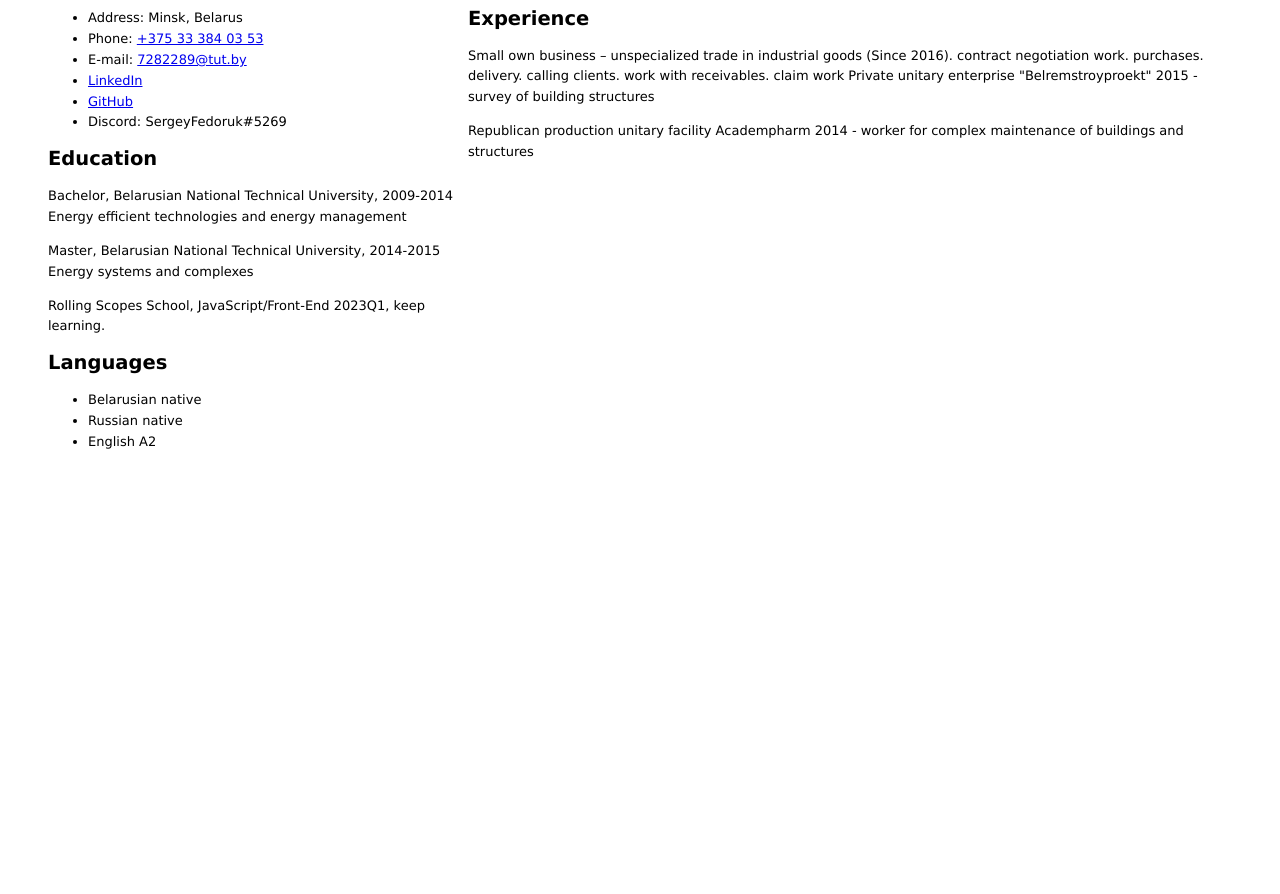
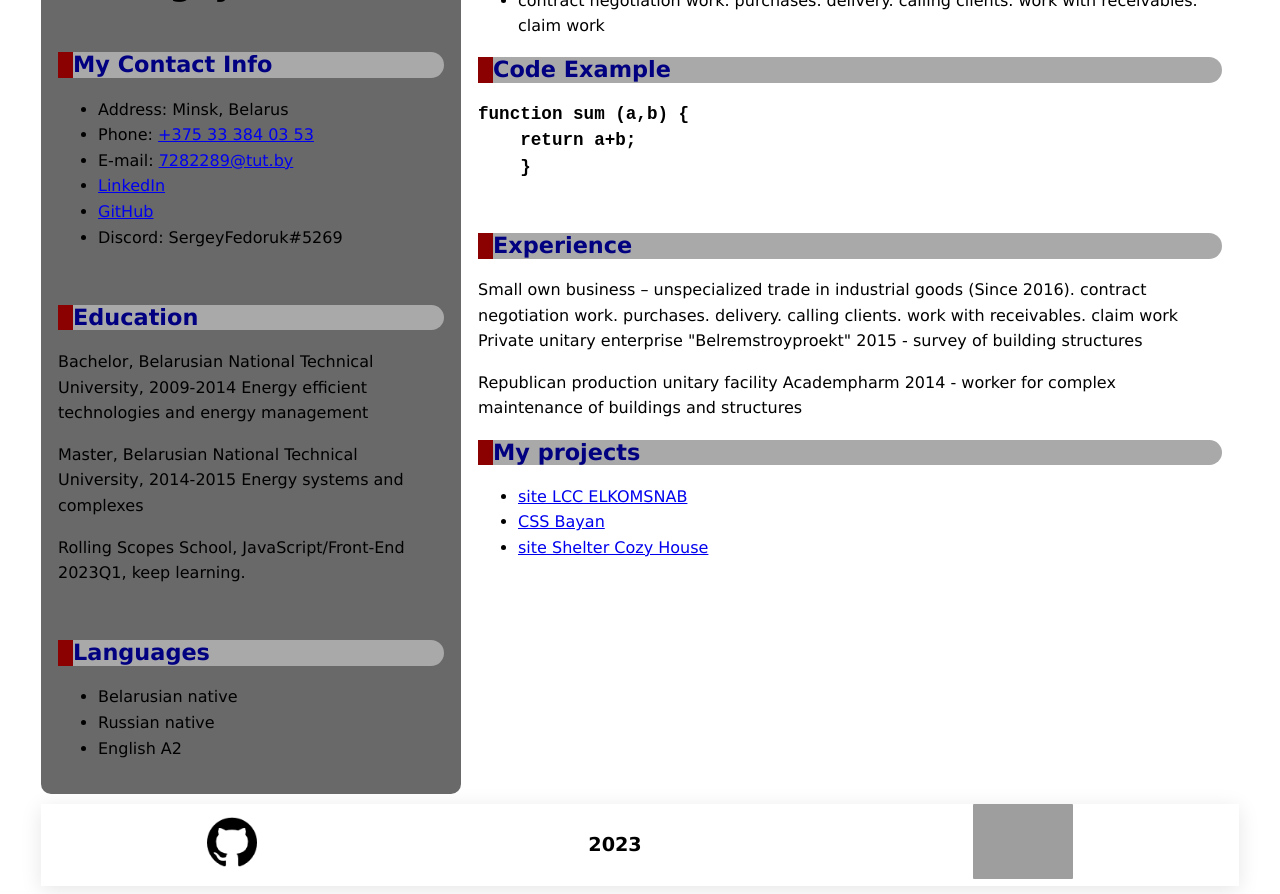
Before and after one commit to SergeyFedoruk/rsschool-cv, a plain HTML site: page index.html in a window 1280 px wide. Shown: the part 494-1388 px from the top of the page. Before the commit the page ends 975 px from the top, so only its background shows below. Drawn offline with Linux system fonts and the light colour scheme; grey boxes are pictures that could not be loaded.

Commit message:
add: end CV 07.07.2023.   10 30

```diff
--- a/index.html
+++ b/index.html
@@ -20,7 +20,7 @@
 </header>
 <main>
     <div class="wrapper two-column-layout">
-    <section>
+    <section class="left__column">
 <p><img src="FotoResumeFedoruk2.jpg" alt="Sergey Fedoruk foto"></p>
 <h1>Sergey Fedoruk</h1>
         <article>
@@ -93,13 +93,24 @@
 <p>Republican production unitary facility Academpharm 2014
     - worker for complex maintenance of buildings and structures
 </p>
+    <h2>My projects</h2>
+    <ul>
+        <li><a href="eks.by">site LCC ELKOMSNAB</a></li>
+        <li><a href="https://sergeyfedoruk.github.io/cssBayan/cssBayan/index.html">CSS Bayan</a></li>
+        <li><a href="https://rolling-scopes-school.github.io/sergeyfedoruk-JSFE2023Q1/shelter/">site Shelter Cozy House</a></li>
+    </ul>
     </article>
     </section>
     </div>
 </main>
 <footer>
     <div class="wrapper">
-        </div>
+        <section class="footer__wrapper">
+        <a href="https://github.com/SergeyFedoruk"><img class="git-link" src="github-logo.png"></a>
+        <p>2023</p>
+        <a href="https://rs.school/js/"><img class="rs-link" src="https://rs.school/images/rs_school_js.svg" alt="rs.school"></a>
+        </section>
+    </div>
 </footer>
 </body>
 </html>
--- a/style.css
+++ b/style.css
@@ -1,5 +1,5 @@
 body {
-	font-size:           small;
+	font-size: medium;
   font-family:         Verdana, Helvetica, Arial, sans-serif;
   line-height:         1.6em;
 }
@@ -7,10 +7,11 @@ nav {
     width: 100%;
     font-size: 1.3rem;
     transition: all 0.3s;
-}
-.navigation__link:hover {
-    color: chocolate;
-}
+    padding: 12px;
+    box-shadow: 0 4px 20px rgba(0, 0, 0, 0.1);
+    background: #FFFFFF;
+   }
+
 section{
     padding: 7px;
 }
@@ -26,7 +27,7 @@ h1{
     max-width: 1198px;
     margin: auto;
 }
-.header__wrapper {
+.header__wrapper, .footer__wrapper {
     display: flex;
     align-items: center;
     }
@@ -38,11 +39,63 @@ h1{
     padding: 0;
 }
 .navigation__link{
+    list-style: none;
+}
+.navigation__link>*{
+    font-weight: bold;
     cursor: pointer;
-    list-style: none;
     text-decoration: none;
+    color: navy;
+    }
+.navigation__link>*:hover {
+    color: chocolate;
 }
 .two-column-layout{
     display: flex;
     justify-content: space-between;
     }
+h2{
+    font-weight: bold;
+    font-size: 1.4rem;
+    color: navy;
+    background-color: darkgray;
+    border: 15px darkred;
+    border-left-style: solid;
+    border-top-right-radius: 15px 15px;
+    border-bottom-right-radius: 15px 15px;
+    }
+
+.left__column{
+    background-color: dimgray;
+    border-radius: 10px;
+    margin-top: 15px;
+}
+article{
+    padding: 10px;
+}
+code{
+    font-weight: bold;
+    font-size: 1.1rem;
+}
+.footer__wrapper{
+    flex-wrap: wrap;
+    justify-content: space-around;
+    padding: 0;
+    box-shadow: 0 4px 20px rgba(0, 0, 0, 0.1);
+    background: #FFFFFF;
+    margin-top: 10px;
+}
+.rs-link{
+    width: 100px;
+    border: none;
+    border-radius: 1px;
+}
+.git-link{
+    width: 50px;
+    border: none;
+    border-radius: 1px;
+}
+footer{
+    font-weight: bold;
+    font-size: 1.2rem;
+}
```
Also changed, not shown: github-logo.png (added).
